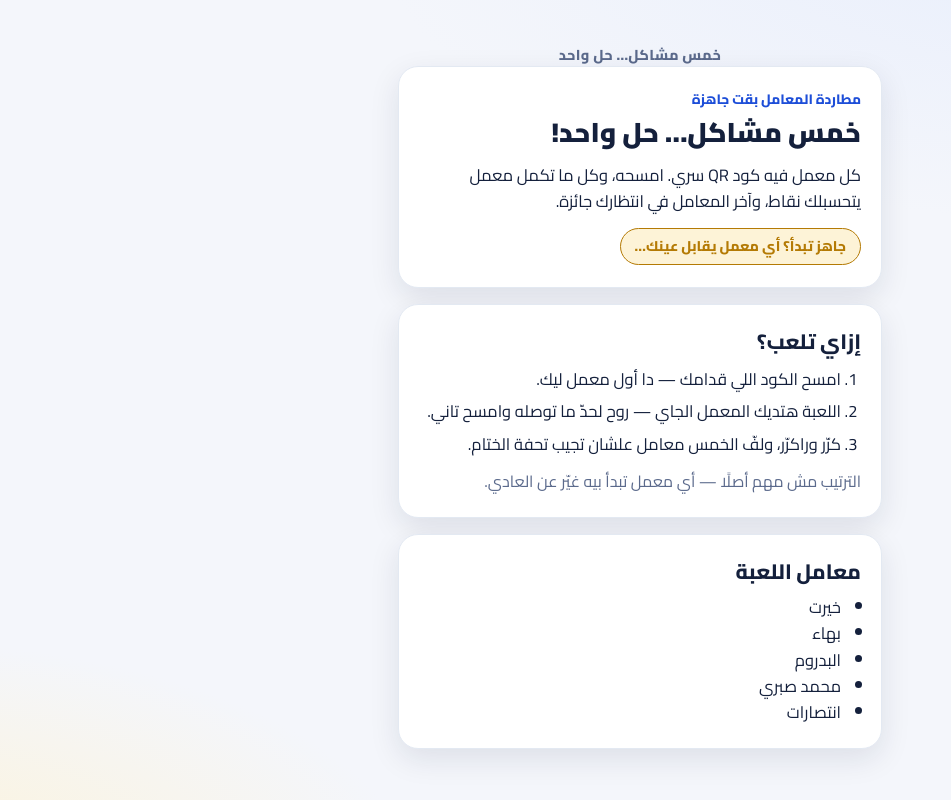
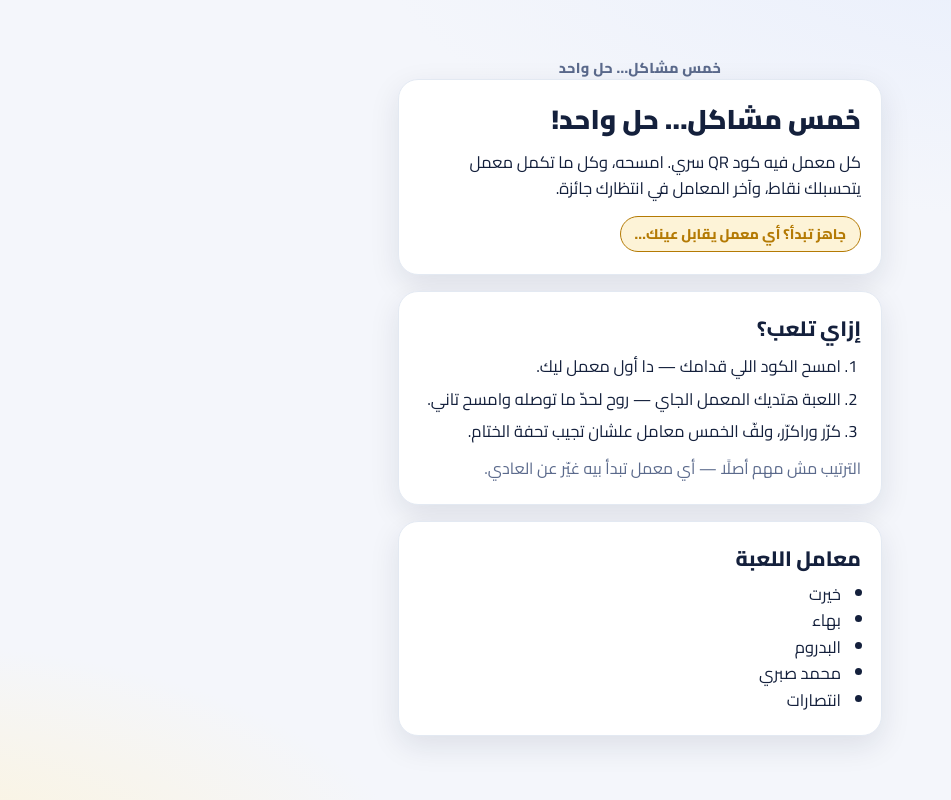
Before and after one commit to OmarNagi74/cpc-game, a website: page index.html in a window 1280 px wide. Shown: the whole page, without its empty margins (0-951 px from the left). Drawn offline with Linux system fonts and the light colour scheme.

Commit message:
Update community link to Facebook, remove kicker, add Stay tuned callout

```diff
--- a/index.html
+++ b/index.html
@@ -293,7 +293,6 @@
        ========================================================== -->
   <section id="screen-welcome" class="screen">
     <div class="card">
-      <div class="kicker">مطاردة المعامل بقت جاهزة</div>
       <h1>خمس مشاكل… حل واحد!</h1>
       <p class="lead" style="margin-top:10px;">
         كل معمل فيه كود QR سري. امسحه، وكل ما تكمل معمل يتحسبلك نقاط،
@@ -370,7 +369,7 @@
     </div>
 
     <button class="btn btn-gold" id="final-restart">العب تاني من الأول</button>
-    <p class="footer-note">شكرًا لمشاركتك — مجتمعنا فخور بيك.</p>
+    <p class="footer-note">شكرًا لمشاركتك — Stay tuned للتالي!</p>
   </section>
 
 </main>
@@ -407,8 +406,7 @@
 
     /* روابط المجتمع اللي بتظهر في النهاية — { label, url } */
     communityLinks: [
-      { label: "جروب المجتمع على تيليجرام", url: "https://t.me/your_community" },
-      { label: "صفحة المجتمع على فيسبوك",   url: "https://facebook.com/your_community" }
+      { label: "صفحة المجتمع على فيسبوك", url: "https://www.facebook.com/share/19x1CAuuqB/?mibextid=wwXIfr" }
     ],
 
     /* ============================================================
```
Also changed, not shown: README.md.
